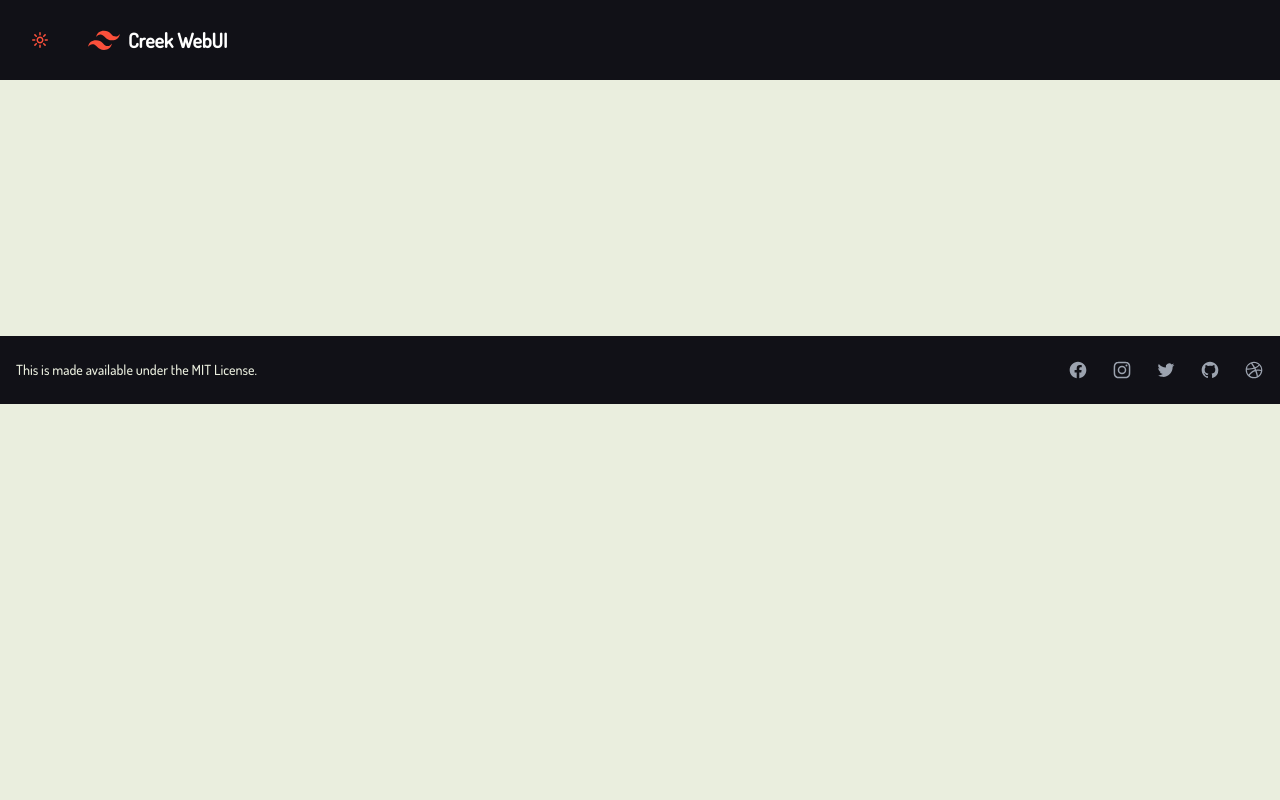
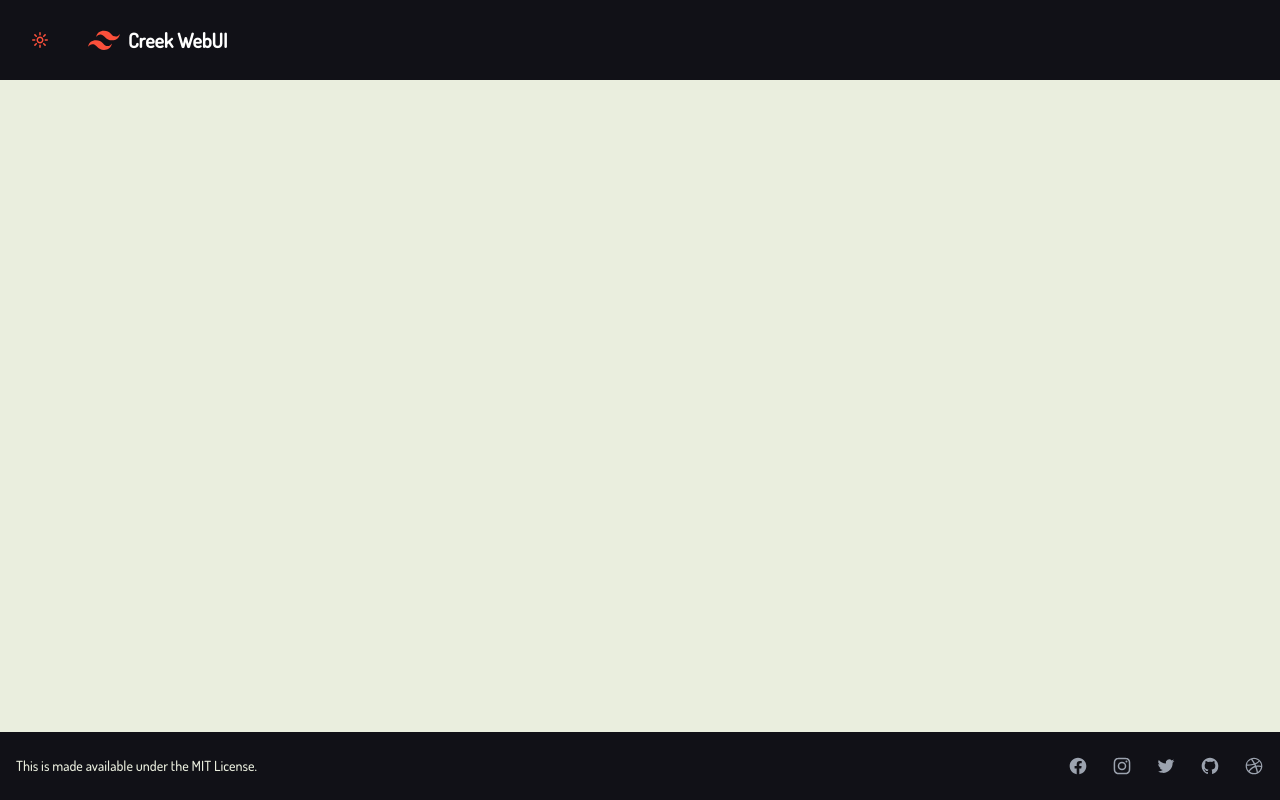
Before and after one commit to Klaushayan/creek-webui, a SvelteKit app: page / in a window 1280 px wide. Built offline with nearby package versions, Linux system fonts and the light colour scheme.

Commit message:
footer fix

```diff
--- a/src/components/Footer.svelte
+++ b/src/components/Footer.svelte
@@ -1,6 +1,6 @@
 <script></script>
 
-<footer class="bg-light-secondary text-light-primary dark:bg-dark-secondary">
+<footer class="fixed inset-x-0 bottom-0 bg-light-secondary text-light-primary dark:bg-dark-secondary">
   <div
     class="py-6 px-4 md:flex flex-row md:items-center md:justify-between"
   >
```
